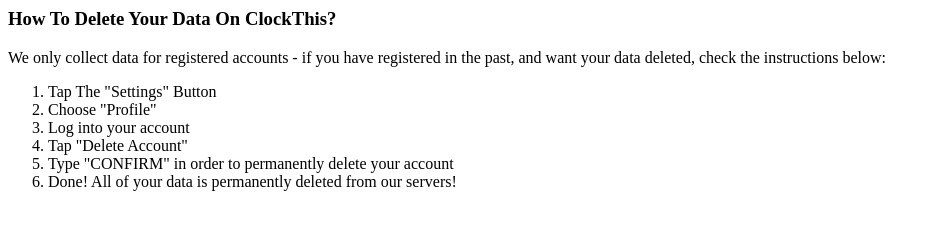
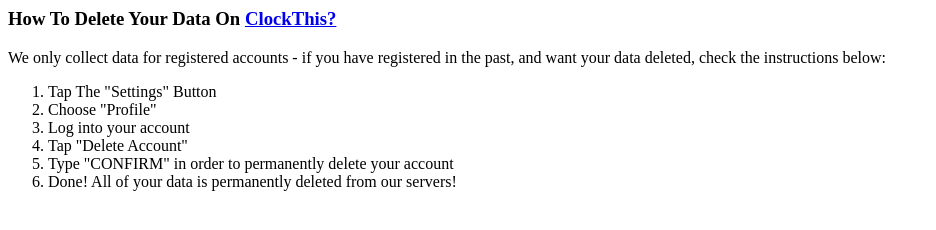
Before and after one commit to meshi123/meshi123.github.io, a plain HTML site: page accountDeletion.html in a window 1280 px wide. Shown: the whole page, without its empty margins (0-936 px from the left). Drawn offline with Linux system fonts and the light colour scheme.

Commit message:
Update accountDeletion.html

```diff
--- a/accountDeletion.html
+++ b/accountDeletion.html
@@ -5,7 +5,7 @@
     <title>Document</title>
 </head>
 <body>
-    <h3>How To Delete Your Data On ClockThis?</h3>
+    <h3>How To Delete Your Data On <a href="https://play.google.com/store/apps/details?id=com.meshi.clockthis">ClockThis?</a></h3>
     <p>We only collect data for registered accounts - if you have registered in the past, and want your data deleted, check the instructions below:</p>
     <ol>
         <li>Tap The "Settings" Button</li>
```
